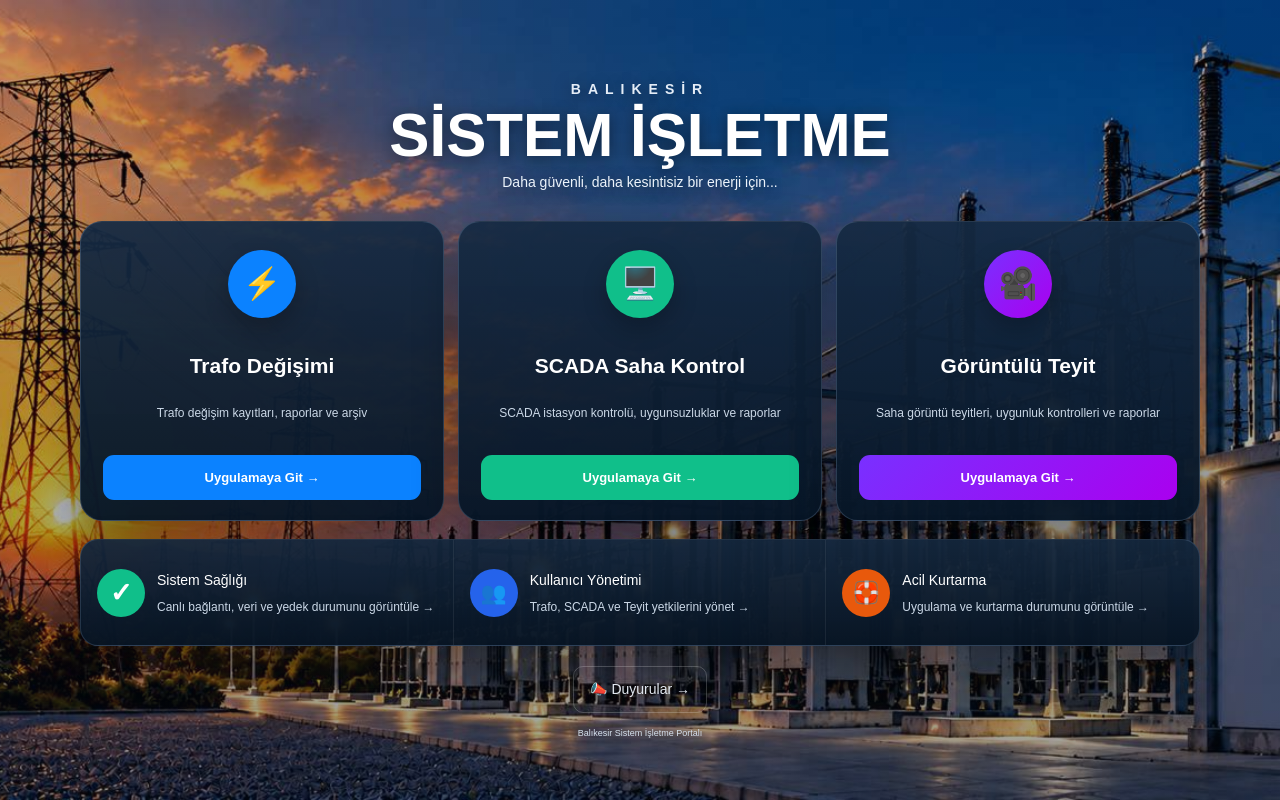
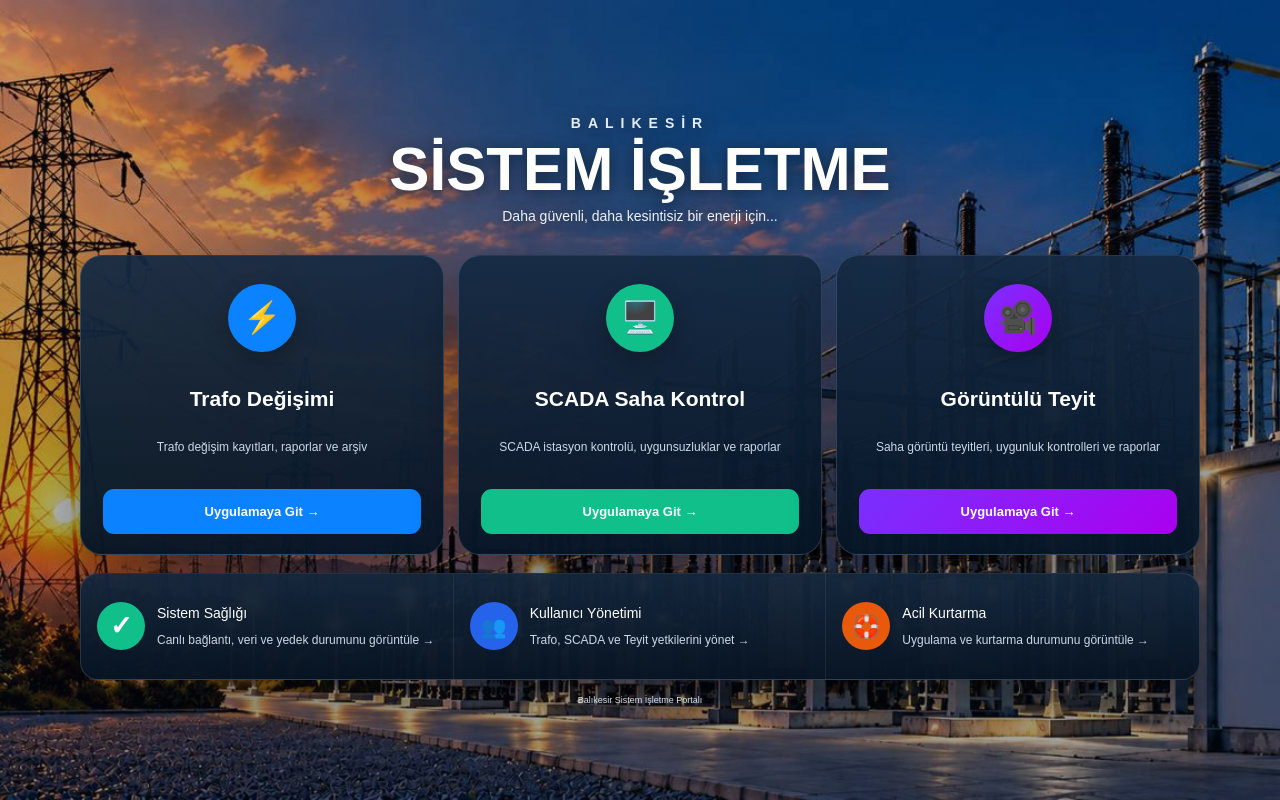
Before and after one commit to harun519/balikesir-sistem-isletme, a Next.js app: page / in a window 1280 px wide. Built offline with nearby package versions, Linux system fonts and the light colour scheme.

Commit message:
Remove announcements link from portal homepage

```diff
--- a/app/page.tsx
+++ b/app/page.tsx
@@ -17,7 +17,6 @@ export default function Home(){return <main className="portal">
       <a className="status statusLink users" href="/kullanicilar"><div className="check usersCheck">👥</div><div><h3>Kullanıcı Yönetimi</h3><p>Trafo, SCADA ve Teyit yetkilerini yönet →</p></div></a>
       <a className="status statusLink recovery" href="/kurtarma"><div className="check recoveryCheck">🛟</div><div><h3>Acil Kurtarma</h3><p>Uygulama ve kurtarma durumunu görüntüle →</p></div></a>
     </section>
-    <section className="portalTools"><a href="/duyurular">📣 Duyurular →</a></section>
     <footer>Balıkesir Sistem İşletme Portalı</footer>
   </div>
   <style jsx>{`
```
